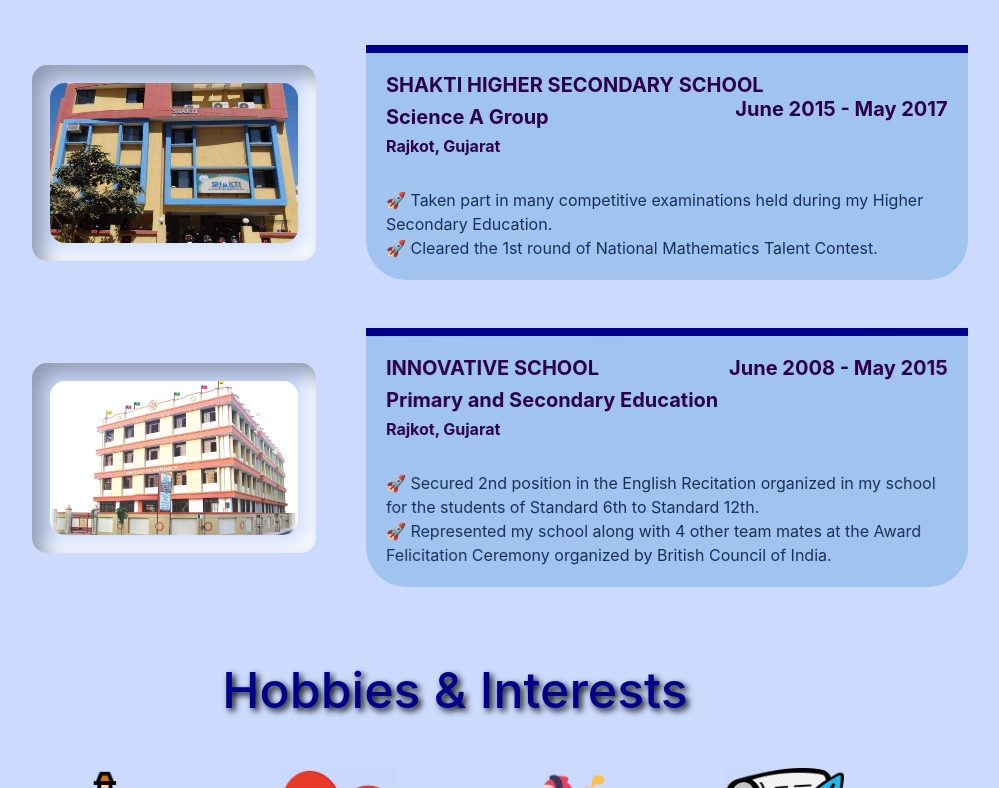
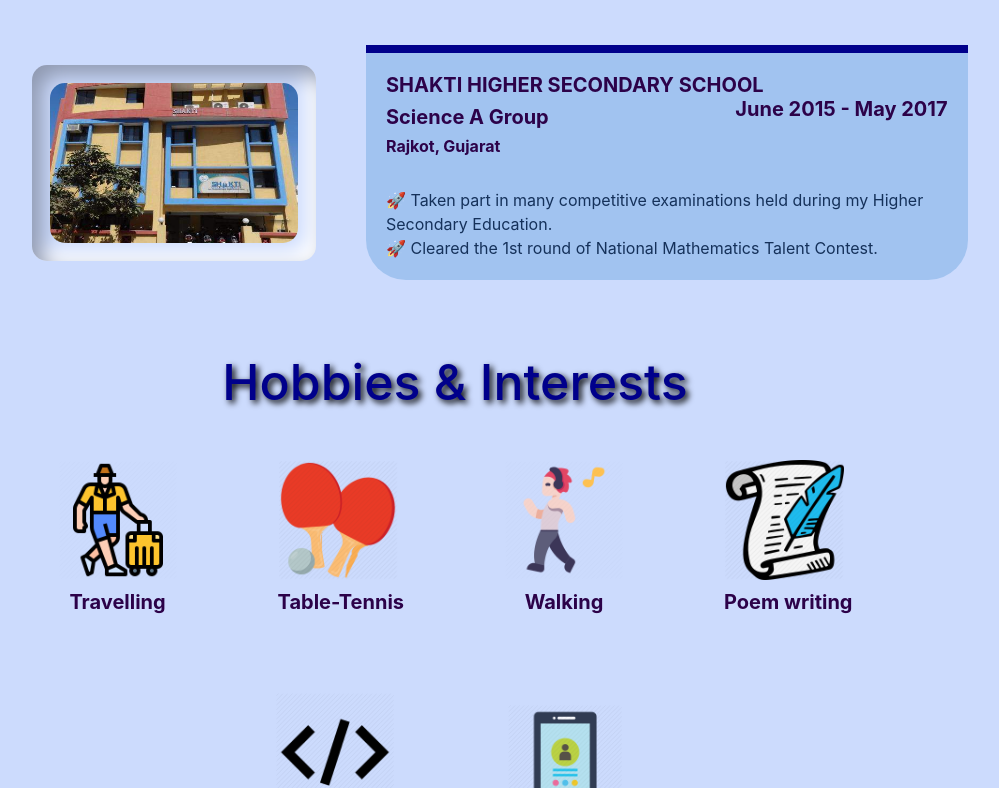
Before and after one commit to Yola21/Portfolio-Website, a plain HTML site: page about.html in a window 1280 px wide. Shown: the part 523-1311 px from the top of the page, without its empty margins (185-1184 px from the left). Drawn offline with nearby package versions, Linux system fonts and the light colour scheme.

Commit message:
Update about.html

```diff
--- a/about.html
+++ b/about.html
@@ -192,28 +192,6 @@
                     </div>
                 </div>
             </div>
-
-            <br>
-            <br>
-            <div class="edu">
-                <div class="card-img eduinfo">
-                    <div class="fit-box" data-aos="flip-right" data-aos-delay="1500" data-aos-duration="1000">
-                        <img src="image/innovative.jpg" alt="" style="width: 15.5rem;">
-                    </div>
-                </div>
-                <div class="cards eduinfo" data-aos="flip-left" data-aos-delay="1800" data-aos-duration="1000">
-                    <div class="card-body">
-                        <h5>INNOVATIVE SCHOOL <span>June 2008 - May 2015</span></h5>
-                        <h5>Primary and Secondary Education</h5>
-                        <h6>Rajkot, Gujarat</h6>
-                        <br>
-                        <p class="card-text">
-                            🚀 Secured 2nd position in the English Recitation organized in my school for the students of Standard 6th to Standard 12th. <br>
-                            🚀 Represented my school along with 4 other team mates at the Award Felicitation Ceremony organized by British Council of India.
-                        </p>
-                    </div>
-                </div>
-            </div>
         </div>
 
         <br>
```
